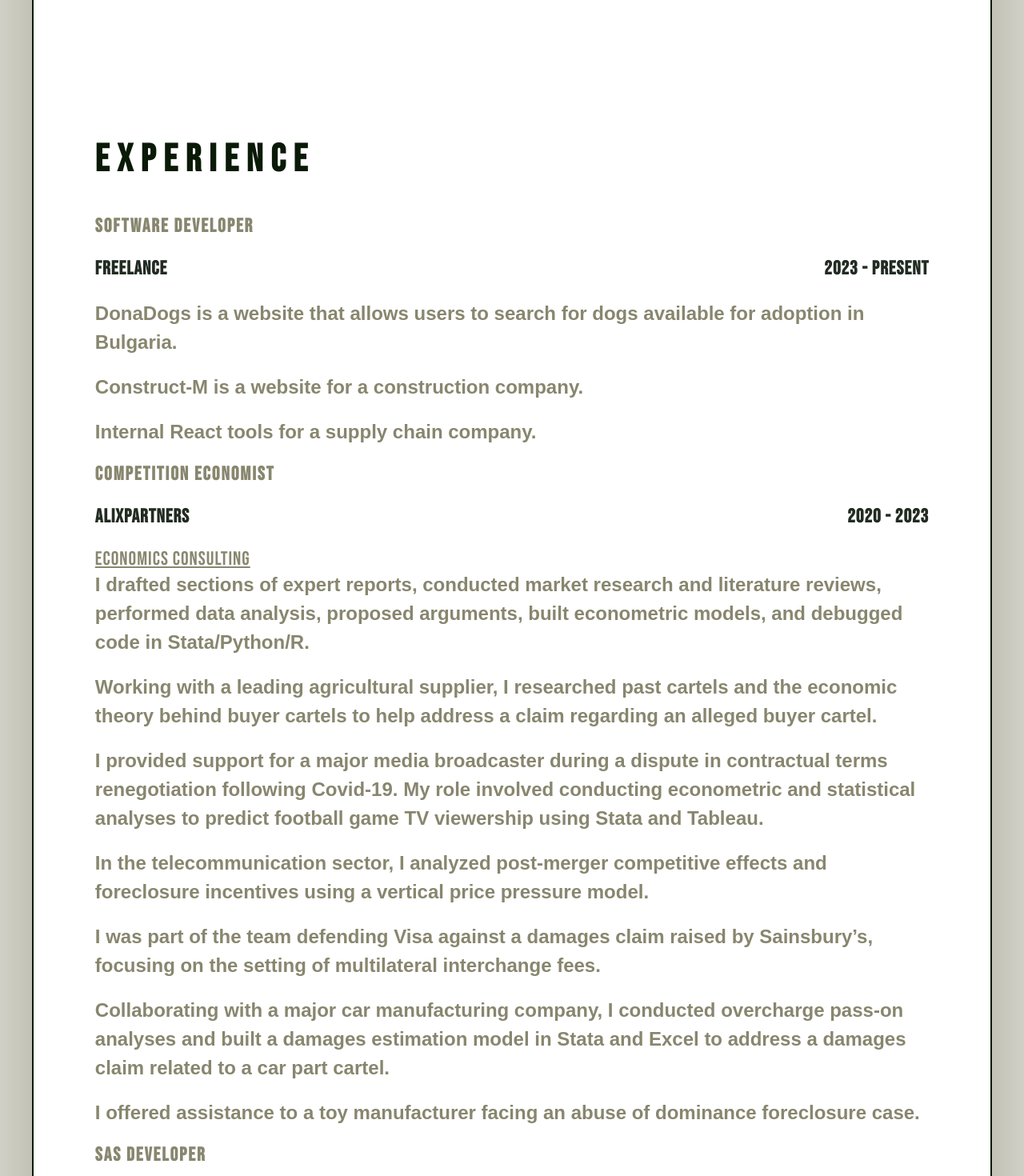
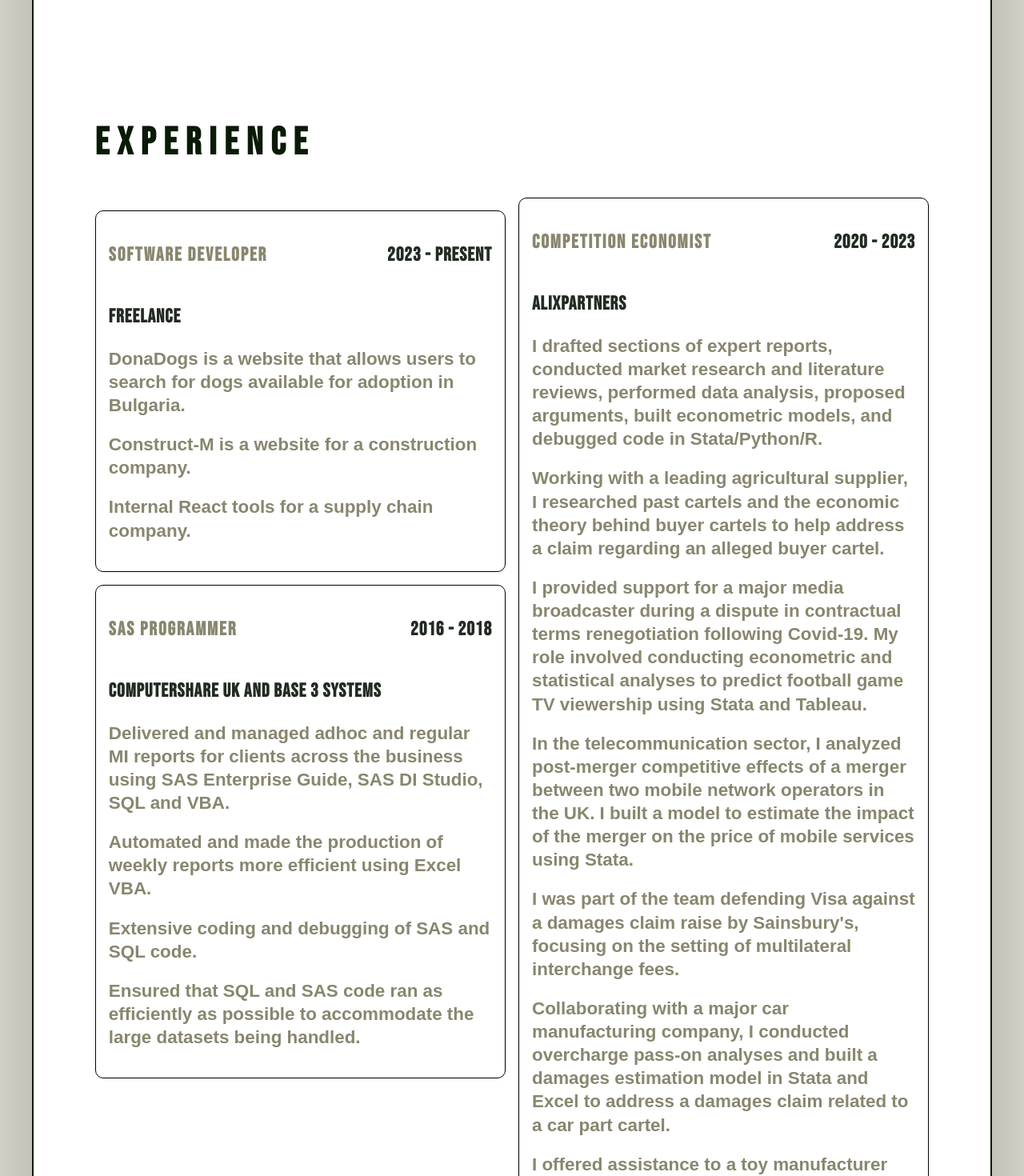
Before and after one commit to AtanasKodzhamanov/Portfolio, a React (Create React App) app: page / in a window 1280 px wide. Shown: the part 1330-2800 px from the top of the page at 80% size. Built offline with nearby package versions, Linux system fonts and the light colour scheme; a web font is replaced by a local one.

Commit message:
lots of stuff

```diff
--- a/src/components/Experience.css
+++ /dev/null
@@ -1,5 +0,0 @@
-.company-date {
-  display: flex;
-  flex-direction: row;
-  justify-content: space-between;
-}
--- a/src/components/Experience.js
+++ b/src/components/Experience.js
@@ -1,113 +1,30 @@
 import React from 'react'
 import { Element } from 'react-scroll'
 import useGoogleAnalytics from './useGoogleAnalytics'
-import './Experience.css'
 import "../global.css"
-
+import ExperienceBubble from './ExperienceBubble'
+import experienceData from '../data/experienceData'
+import styles from './Experience.module.css'
 
 const Experience = () => {
   useGoogleAnalytics()
 
   return (
     <Element name="Experience" className="section">
-      <h1 className="special-title">EXPERIENCE</h1>
-      <div>
-        <h2>Software Developer</h2>
-        <div className="company-date">
-          <h3>Freelance</h3>
-          <h3>2023 - Present</h3>
-        </div>
-
-        <div>
-          <p>
-            DonaDogs is a website that allows users to search for dogs available for adoption in Bulgaria.
-          </p>
-          <p>
-            Construct-M is a website for a construction company.
-          </p>
-          <p>
-            Internal React tools for a supply chain company.
-          </p>
-
-        </div>
-      </div>
-      <div>
-        <h2>Competition Economist</h2>
-        <div className="company-date">
-          <h3>AlixPartners</h3>
-          <h3>2020 - 2023</h3>
-        </div>
-        <a href="https://www.alixpartners.com/services/economics-consulting/">
-          Economics Consulting
-        </a>
-
-        <div>
-          <p>
-            I drafted sections of expert reports, conducted market research and
-            literature reviews, performed data analysis, proposed arguments,
-            built econometric models, and debugged code in Stata/Python/R.
-          </p>
-
-          <p>
-            Working with a leading agricultural supplier, I researched past
-            cartels and the economic theory behind buyer cartels to help address
-            a claim regarding an alleged buyer cartel.
-          </p>
-
-          <p>
-            I provided support for a major media broadcaster during a dispute in
-            contractual terms renegotiation following Covid-19. My role involved
-            conducting econometric and statistical analyses to predict football
-            game TV viewership using Stata and Tableau.
-          </p>
-
-          <p>
-            In the telecommunication sector, I analyzed post-merger competitive
-            effects and foreclosure incentives using a vertical price pressure
-            model.
-          </p>
-
-          <p>
-            I was part of the team defending Visa against a damages claim raised
-            by Sainsbury’s, focusing on the setting of multilateral interchange
-            fees.
-          </p>
-
-          <p>
-            Collaborating with a major car manufacturing company, I conducted
-            overcharge pass-on analyses and built a damages estimation model in
-            Stata and Excel to address a damages claim related to a car part
-            cartel.
-          </p>
-
-          <p>
-            I offered assistance to a toy manufacturer facing an abuse of
-            dominance foreclosure case.
-          </p>
-        </div>
-      </div>
-      <div>
-        <h2>SAS Developer</h2>
-        <div className="company-date">
-          <h3>Computershare UK and Base 3 Systems</h3>
-          <h3>2016 - 2018</h3>
-        </div>
-        <div>
-          <p>
-            Delivered and managed adhoc and regular MI reports for clients
-            across the business using SAS Enterprise Guide, SAS DI Studio, SQL
-            and VBA.
-          </p>
-          <p>
-            Automated and made the production of weekly reports more efficient
-            using Excel VBA.
-          </p>
-          <p>Extensive coding and debugging of SAS and SQL code.</p>
-          <p>
-            Ensured that SQL and SAS code ran as efficiently as possible to
-            accommodate the large datasets being handled.
-          </p>
-        </div>
+      <h1 className={styles.specialTitle}>EXPERIENCE</h1>
+      <div className={styles.experienceContainer}>
+        {experienceData.map((experience, index) => {
+          return (
+            <div className={styles.bubble} key={index}>
+              <ExperienceBubble
+                title={experience.jobTitle}
+                date={`${experience.startDate} - ${experience.endDate}`}
+                company={experience.company}
+                description={experience.description}
+              />
+            </div>
+          )
+        })}
       </div>
     </Element>
   )
--- /dev/null
+++ b/src/components/Experience.module.css
@@ -0,0 +1,30 @@
+.company-date {
+  display: flex;
+  flex-direction: row;
+  justify-content: space-between;
+}
+
+.experienceContainer{
+  column-count: 2;
+  column-gap: 1rem;
+
+}
+
+.experienceContainer > div {
+  break-inside: avoid; /* Prevents the item from being split across columns */
+}
+
+@media (max-width: 680px) {
+  .experienceContainer{
+    display: flex;
+    flex-direction: column;
+  }
+}
+
+.bubble{
+  border:1px solid black;
+  border-radius:10px;
+  margin-top: 1rem;
+  margin-bottom: 1rem;
+  padding: 1rem;
+}
--- /dev/null
+++ b/src/components/ExperienceBubble.js
@@ -0,0 +1,19 @@
+import styles from './ExperienceBubble.module.css'
+
+const ExperienceBubble = (props) => {
+
+    return (
+        <div className={styles.experienceBubble}>
+            <div className={styles.titleDateRow}>
+                <h2>{props.title}</h2>
+                <h3>{props.date}</h3>
+            </div>
+            <h3>{props.company}</h3>
+            {props.description.map((description, index) => {
+                return <p key={index}>{description}</p>
+            })}
+        </div>
+    )
+}
+
+export default ExperienceBubble
--- /dev/null
+++ b/src/components/ExperienceBubble.module.css
@@ -0,0 +1,6 @@
+.titleDateRow{
+    display: flex;
+    flex-direction: row;
+    justify-content: space-between;
+    align-items: center;
+}
--- a/src/components/Project.js
+++ b/src/components/Project.js
@@ -1,5 +1,5 @@
 import { FontAwesomeIcon } from '@fortawesome/react-fontawesome'
-
+import Slideshow from './Slideshow';
 /* PROJECT STRUCTURE
 {
     projectName: '',
@@ -58,6 +58,8 @@ const Project = ({ project }) => {
                     <div className="screenshots-container">
                         <h3>Project Screenshots</h3>
                         <div className="screenshots">
+                            <Slideshow screenshots={project.screenshots} />
+
                             {project.screenshots.map((screenshot, index) => {
                                 return (
                                     <div className="screenshot" key={index}>
--- a/src/components/Projects.css
+++ b/src/components/Projects.css
@@ -37,27 +37,23 @@
 .screenshots {
   display: flex;
   flex-wrap: wrap;
-  justify-content: space-between;
+  justify-content: center;
   gap: 1rem;
+  background-color: var(--primary-color);
+  padding:1rem;
 }
 
 @media (max-width: 480px) {
   .screenshots {
     flex-direction: column;
-    justify-content: flex-start;
+    justify-content: center;
   }
 }
 
-.screenshot {
-  flex-basis: calc(50% - 1rem);
-}
 
 .screenshot img {
-  object-position: left;
-}
-
-.screenshot:first-child:nth-last-child(odd) {
-  flex-basis: 100%;
+  max-height: 80vh;
+  object-position: center;
 }
 
 .project {
--- /dev/null
+++ b/src/components/Slideshow.js
@@ -0,0 +1,20 @@
+import styles from "./Slideshow.module.css"
+import { useState } from "react"
+
+const Slideshow = ({ screenshots }) => {
+
+    const [index, setIndex] = useState(0)
+
+    return (
+        <>
+            {screenshots &&
+                <>
+                    <img src={screenshots[index]} alt="screenshot" className={styles.slideshow} />
+                    <button onClick={() => setIndex((index + 1) % screenshots.length)}>Next</button>
+                </>
+            }
+        </>
+    )
+}
+
+export default Slideshow
--- /dev/null
+++ b/src/data/experienceData.js
@@ -0,0 +1,42 @@
+const experienceData = [
+    {
+        jobTitle: "Software Developer",
+        company: "Freelance",
+        startDate: "2023",
+        endDate: "Present",
+        description: [
+            "DonaDogs is a website that allows users to search for dogs available for adoption in Bulgaria.",
+            "Construct-M is a website for a construction company.",
+            "Internal React tools for a supply chain company.",
+        ],
+    },
+    {
+        jobTitle: "SAS Programmer",
+        company: "Computershare UK and Base 3 Systems",
+        startDate: "2016",
+        endDate: "2018",
+        description: [
+            "Delivered and managed adhoc and regular MI reports for clients across the business using SAS Enterprise Guide, SAS DI Studio, SQL and VBA.",
+            "Automated and made the production of weekly reports more efficient using Excel VBA.",
+            "Extensive coding and debugging of SAS and SQL code.",
+            "Ensured that SQL and SAS code ran as efficiently as possible to accommodate the large datasets being handled.",
+        ],
+    },
+    {
+        jobTitle: "Competition Economist",
+        company: "AlixPartners",
+        startDate: "2020",
+        endDate: "2023",
+        description: [
+            "I drafted sections of expert reports, conducted market research and literature reviews, performed data analysis, proposed arguments, built econometric models, and debugged code in Stata/Python/R.",
+            "Working with a leading agricultural supplier, I researched past cartels and the economic theory behind buyer cartels to help address a claim regarding an alleged buyer cartel.",
+            "I provided support for a major media broadcaster during a dispute in contractual terms renegotiation following Covid-19. My role involved conducting econometric and statistical analyses to predict football game TV viewership using Stata and Tableau.",
+            "In the telecommunication sector, I analyzed post-merger competitive effects of a merger between two mobile network operators in the UK. I built a model to estimate the impact of the merger on the price of mobile services using Stata.",
+            "I was part of the team defending Visa against a damages claim raise by Sainsbury's, focusing on the setting of multilateral interchange fees.",
+            "Collaborating with a major car manufacturing company, I conducted overcharge pass-on analyses and built a damages estimation model in Stata and Excel to address a damages claim related to a car part cartel.",
+            "I offered assistance to a toy manufacturer facing an abuse of dominance foreclosure case."
+        ],
+    },
+];
+
+export default experienceData;
--- a/src/global.css
+++ b/src/global.css
@@ -13,9 +13,9 @@
   p {
       color: var(--text-color) !important;
       font-weight: 700;
-      line-height: 1.5;
+      line-height: 1.3;
       margin-bottom: 20px !important;
-      font-size: 1.5rem;
+      font-size: 1.4rem;
       font-family: var(--font-p);
     }
   a {
@@ -39,7 +39,7 @@
   }
 
   h2 {
-    margin-bottom: 0px;
+    margin: 0px;
     padding-bottom: 0px;
     color: var(--secondary-color);
     font-family: var(--font-one);
```
Also changed, not shown: src/data/projectData.js (+5 -26 lines), src/components/Slideshow.module.css (added).
